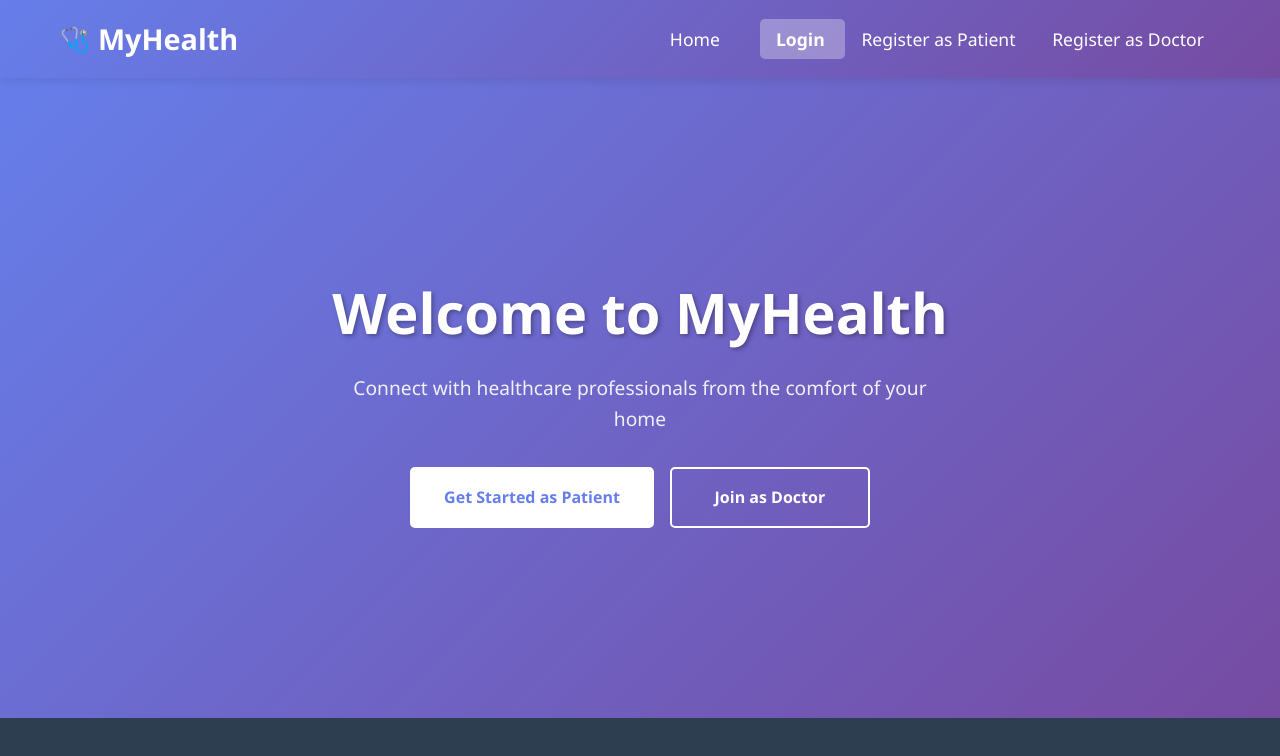
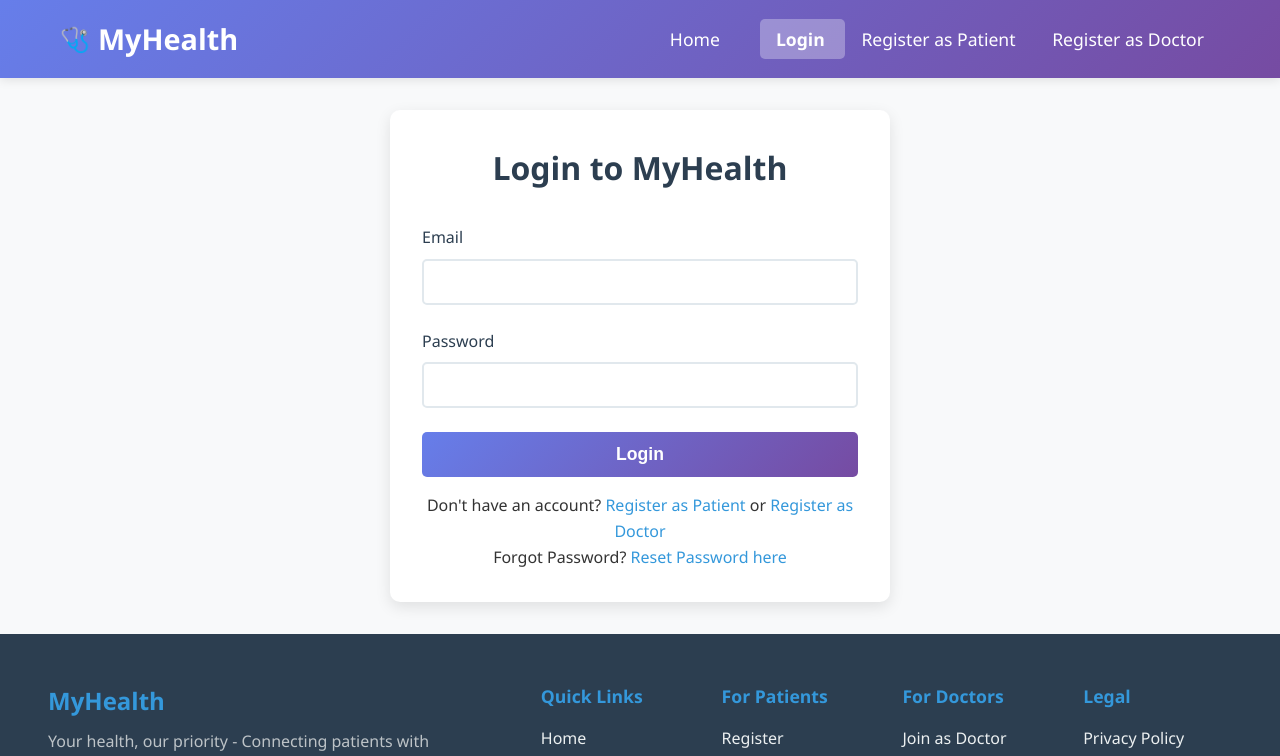
Before and after one commit to mbie95/MyHealthFrontend, an Angular app: page /login in a window 1280 px wide. Shown: the top 756 px of the page. Built offline with nearby package versions, Linux system fonts and the light colour scheme.

Commit message:
Create login page

```diff
--- a/src/app/app.routes.ts
+++ b/src/app/app.routes.ts
@@ -2,6 +2,7 @@ import { Routes } from '@angular/router';
 import { Home } from './home/home';
 import { Reg } from './reg/reg';
 import { DoctorReg } from './doctor-reg/doctor-reg';
+import { Login } from './login/login';
 
 export const routes: Routes = [
 
@@ -10,6 +11,7 @@ export const routes: Routes = [
     { path: '', component: Home },
     { path: 'register', component: Reg },
     { path: 'register-doctor', component: DoctorReg },
+    { path: 'login', component: Login },
 
     { path: '**', component: Home }
 
--- /dev/null
+++ b/src/app/login/login.css
@@ -0,0 +1,80 @@
+.form-container {
+    max-width: 500px;
+    margin: 2rem auto;
+    padding: 2rem;
+    background: white;
+    border-radius: 10px;
+    box-shadow: 0 5px 15px rgba(0, 0, 0, 0.1);
+}
+
+.form-title {
+    text-align: center;
+    margin-bottom: 2rem;
+    color: #2c3e50;
+    font-size: 2rem;
+}
+
+.form-group {
+    margin-bottom: 1.5rem;
+}
+
+.form-label {
+    display: block;
+    margin-bottom: 0.5rem;
+    color: #2c3e50;
+    font-weight: 500;
+}
+
+.form-input {
+    width: 100%;
+    padding: 0.75rem;
+    border: 2px solid #e1e8ed;
+    border-radius: 5px;
+    font-size: 1rem;
+    transition: border-color 0.3s;
+}
+
+.form-input:focus {
+    outline: none;
+    border-color: #3498db;
+    box-shadow: 0 0 0 3px rgba(52, 152, 219, 0.1);
+}
+
+.form-btn {
+    width: 100%;
+    padding: 0.75rem;
+    background: linear-gradient(135deg, #667eea 0%, #764ba2 100%);
+    color: white;
+    border: none;
+    border-radius: 5px;
+    font-size: 1.1rem;
+    cursor: pointer;
+    transition: transform 0.3s;
+    font-weight: 600;
+}
+
+.form-btn:hover:not(:disabled) {
+    transform: translateY(-2px);
+    box-shadow: 0 5px 15px rgba(0, 0, 0, 0.2);
+}
+
+.form-btn:disabled {
+    opacity: 0.6;
+    cursor: not-allowed;
+    transform: none;
+}
+
+.form-link {
+    text-align: center;
+    margin-top: 1rem;
+}
+
+.form-link a {
+    color: #3498db;
+    text-decoration: none;
+    font-weight: 500;
+}
+
+.form-link a:hover {
+    text-decoration: underline;
+}
--- /dev/null
+++ b/src/app/login/login.html
@@ -0,0 +1,37 @@
+<div class="container">
+    <div class="form-container">
+        <h2 class="form-title">Login to MyHealth</h2>
+
+        <div *ngIf="error" class="alert alert-error">
+            {{error}}
+        </div>
+
+        <form (ngSubmit)="handleSubmit($event)">
+            <div class="form-group">
+                <label class="form-label">Email</label>
+                <input type="email" name="email" class="form-input" [(ngModel)]="formData.email" required />
+            </div>
+
+            <div class="form-group">
+                <label class="form-label">Password</label>
+                <input type="password" name="password" class="form-input" [(ngModel)]="formData.password" required />
+            </div>
+
+            <button type="submit" class="form-btn">
+                Login
+            </button>
+        </form>
+
+        <div class="form-link">
+            <p>
+                Don't have an account?
+                <a routerLink="/register">Register as Patient</a> or
+                <a routerLink="/register-doctor">Register as Doctor</a>
+            </p>
+            <p>
+                Forgot Password?
+                <a routerLink="/forgot-password">Reset Password here</a>
+            </p>
+        </div>
+    </div>
+</div>
--- /dev/null
+++ b/src/app/login/login.ts
@@ -0,0 +1,50 @@
+import { CommonModule } from '@angular/common';
+import { ChangeDetectorRef, Component } from '@angular/core';
+import { FormsModule } from '@angular/forms';
+import { Router, RouterLink } from '@angular/router';
+import { Api } from '../service/api';
+
+@Component({
+  selector: 'app-login',
+  imports: [CommonModule, FormsModule, RouterLink],
+  templateUrl: './login.html',
+  styleUrl: './login.css',
+})
+export class Login {
+
+  constructor(private apiService: Api,
+    private router: Router,
+    private cdr: ChangeDetectorRef
+  ) { }
+
+  formData = {
+    email: '',
+    password: ''
+  };
+
+  error = '';
+
+  handleSubmit(event: Event): void {
+    event.preventDefault();
+    this.error = '';
+
+    this.apiService.login(this.formData).subscribe({
+      next: (response: any) => {
+        if (response.statusCode === 200) {
+          const { token, roles } = response.data;
+
+          this.apiService.saveAuthData(token, roles);
+
+          this.router.navigate(['/']);
+        } else {
+          this.error = response.message || 'Login failed';
+        }
+      },
+      error: (error: any) => {
+        this.error = error.error?.message || 'An error occurred during login';
+        this.cdr.detectChanges();
+      }
+    });
+  }
+
+}
```
Also changed, not shown: 1 other file (tests, documents, lock files or other folders).
